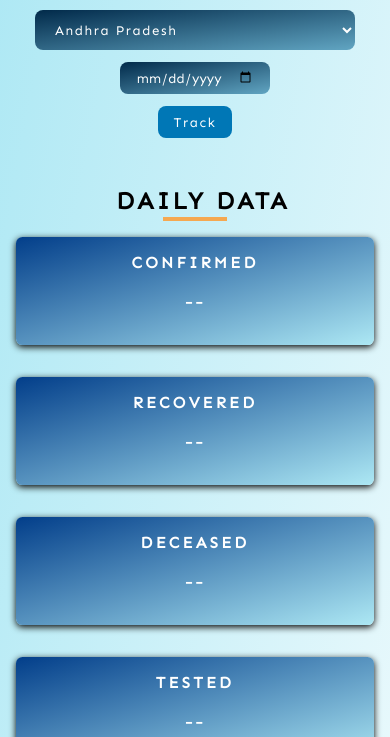
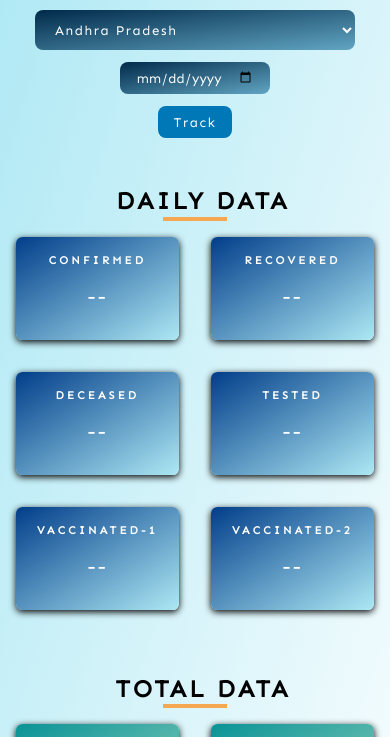
Before and after one commit to anupkalita/17.covid-tracker, a plain HTML site: page index.html in a window 390 px wide. Shown: the part 92-829 px from the top of the page. Drawn offline with Linux system fonts and the light colour scheme.

Commit message:
changed font size for mobile devices

```diff
--- a/style.css
+++ b/style.css
@@ -153,14 +153,33 @@ form input[type=submit]:hover{
     .daily, .total{
         grid-template-columns: auto auto;
     }
+
+    h4{
+        font-size: 0.9rem;
+    }
 }
 
 @media only screen and (max-width:400px){
     .daily, .total{
-        grid-template-columns: auto;
+        grid-template-columns:  auto auto;
     }
 
-    /* .daily-data, .total-data{
+    .daily-data, .total-data{
         min-width: 4rem;
-    } */
+    }
+
+    h4{
+        font-size: 0.7rem;
+    }
 }
+
+@media only screen and (max-width:300px){
+
+    form select{
+        width: 15rem;
+    }
+
+    .daily, .total{
+        grid-template-columns:  auto;
+    }
+}
```
